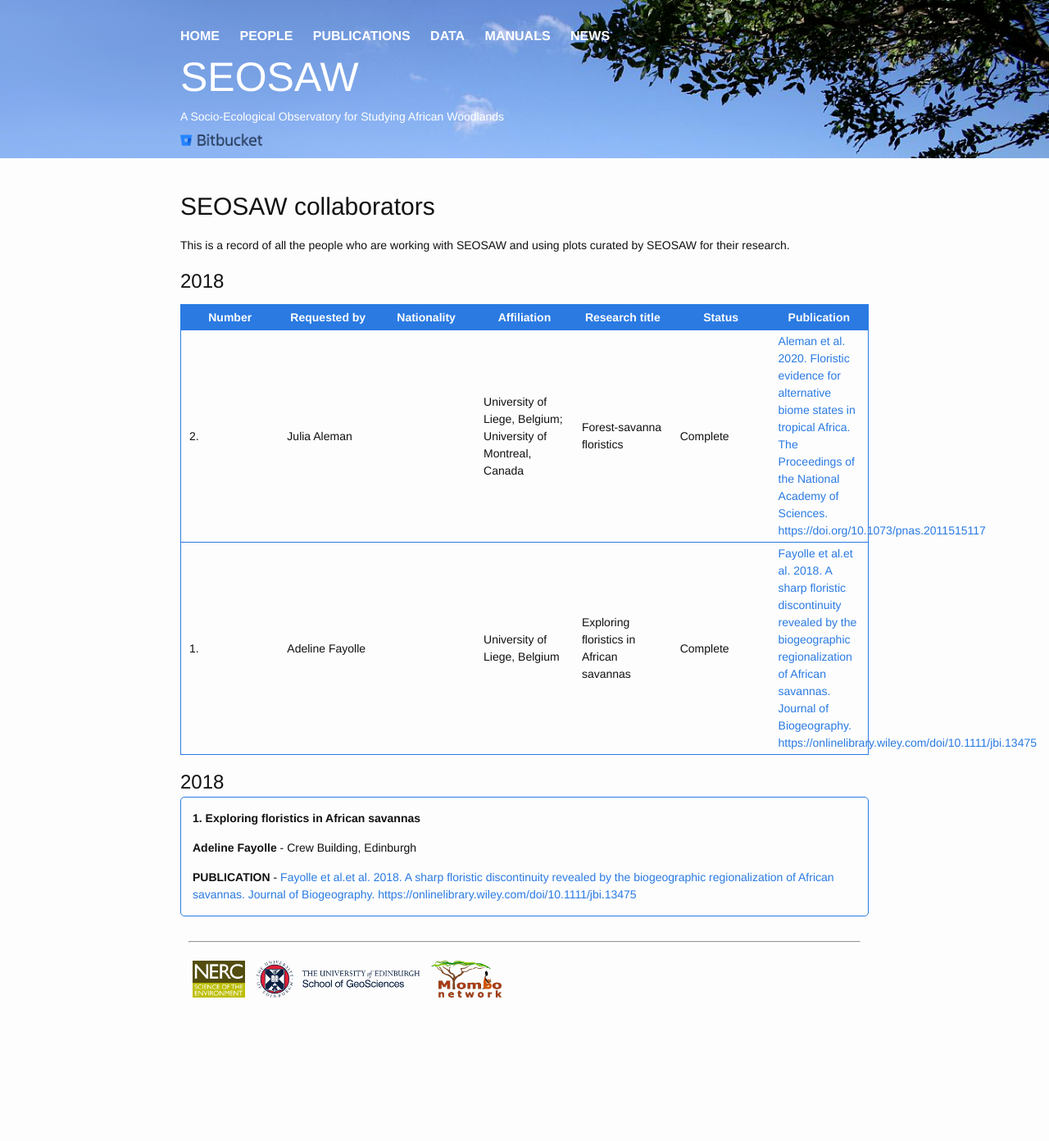
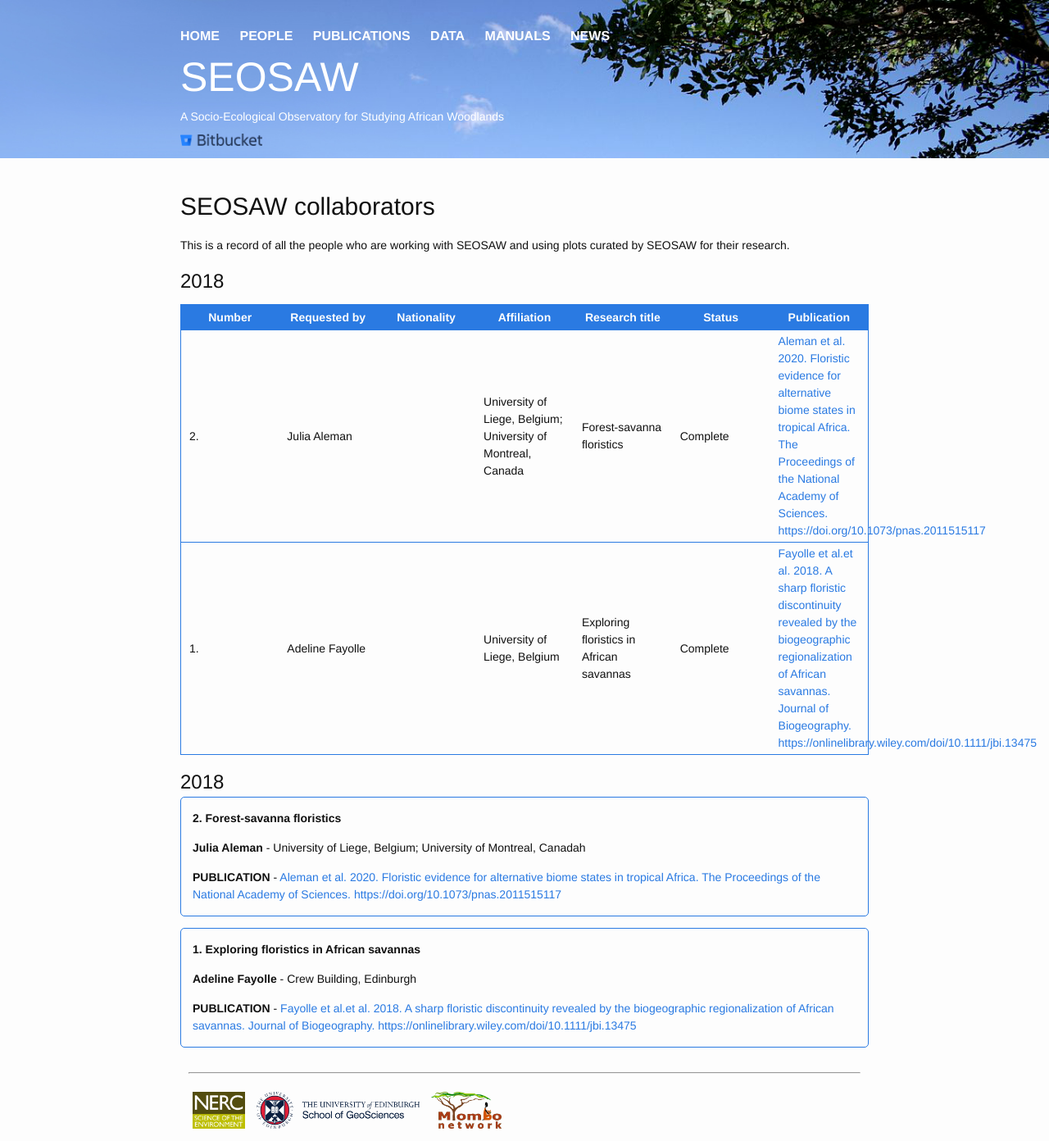
Before and after one commit to seosaw/seosaw.github.io, a Jekyll site: the page built from data_users.md, in a window 1280 px wide. Shown: the whole page at 82% size. Built offline with Jekyll 4.4.1, drawn with Linux system fonts in a browser that asks for light colours; nearby versions of some CDN libraries; our own code applies the rules of GitHub Pages for plain Markdown files; before the commit the page ends 1232 px from its top, so only the background shows below that.

Commit message:
collaborator page trial

```diff
--- a/data_users.md
+++ b/data_users.md
@@ -46,6 +46,12 @@ This is a record of all the people who are working with SEOSAW and using plots c
 ## 2018
 
 <div class="paper">
+<p><strong>2. Forest-savanna floristics</strong></p>
+<p><b>Julia Aleman</b> - University of Liege, Belgium; University of Montreal, Canadah</p>
+<p><b>PUBLICATION</b> - <a href="https://doi.org/10.1073/pnas.2011515117" target="_blank">Aleman et al. 2020. Floristic evidence for alternative biome states in tropical Africa. The Proceedings of the National Academy of Sciences. https://doi.org/10.1073/pnas.2011515117</a></p>
+</div>
+
+<div class="paper">
 <p><strong>1. Exploring floristics in African savannas</strong></p>
 <p><b>Adeline Fayolle</b> - Crew Building, Edinburgh</p>
 <p><b>PUBLICATION</b> - <a href="https://onlinelibrary.wiley.com/doi/10.1111/jbi.13475" target="_blank">Fayolle et al.et al. 2018. A sharp floristic discontinuity revealed by the biogeographic regionalization of African savannas. Journal of Biogeography. https://onlinelibrary.wiley.com/doi/10.1111/jbi.13475</a></p>
```
